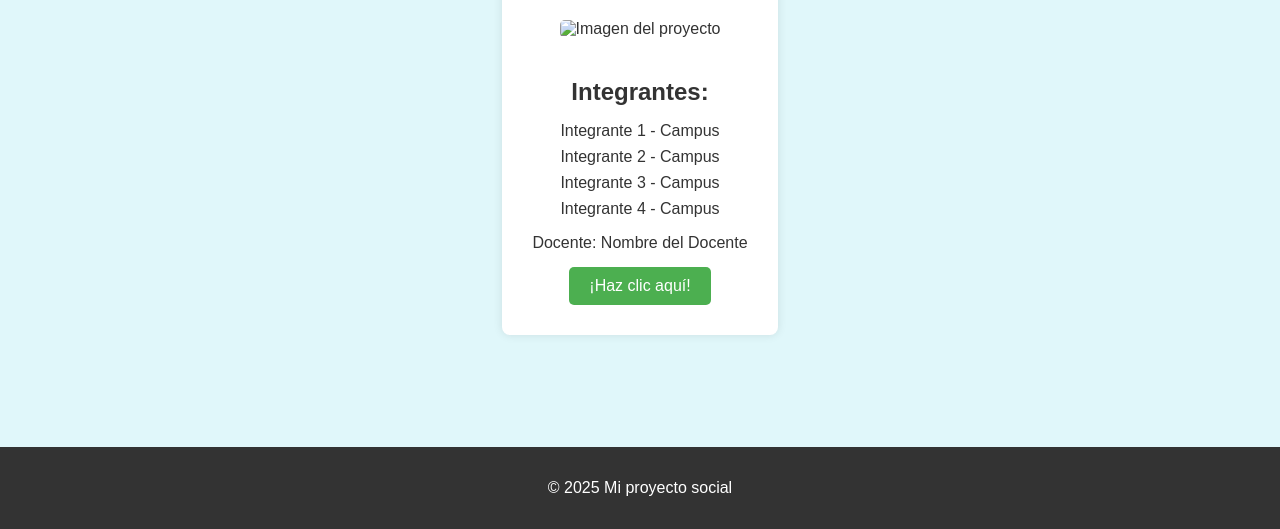
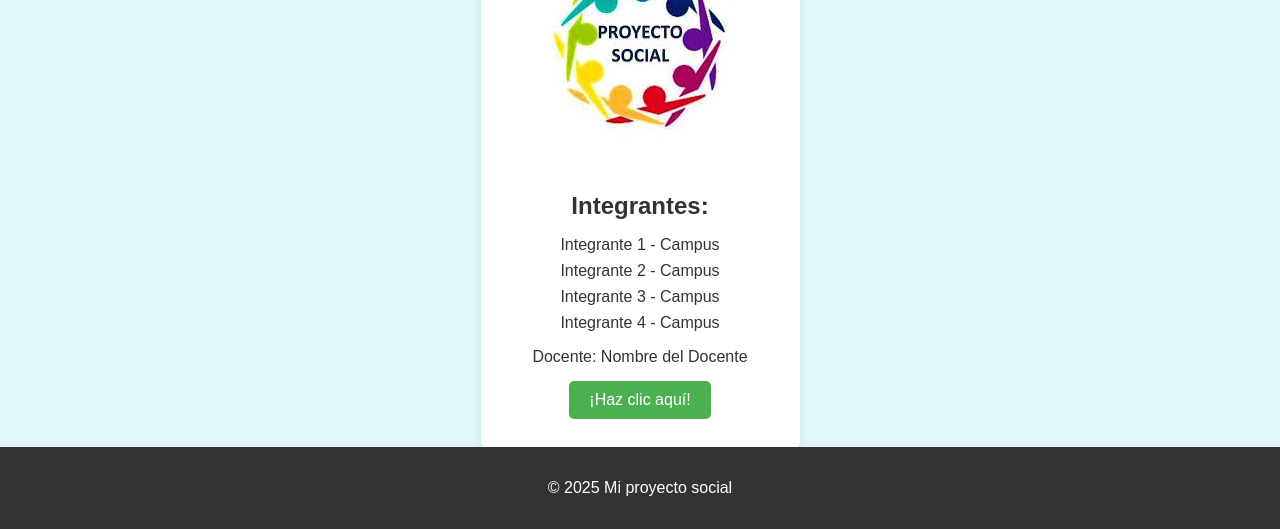
Before and after one commit to Bea1210/prueba_tec2, a plain HTML site: page index.html in a window 1280 px wide. Shown: the part 271-800 px from the top of the page. Drawn offline with Linux system fonts and the light colour scheme.

Commit message:
index.html

```diff
--- a/index.html
+++ b/index.html
@@ -25,7 +25,7 @@
     <main class="portada">
         <section class="bienvenida">
             <h1>Mi proyecto social</h1>
-            <img src="" alt="Imagen del proyecto" class="imagen-portada">
+            <img src="images.jpg" alt="Imagen del proyecto" class="imagen-portada">
             <h2>Integrantes:</h2>
             <ul>
                 <li>Integrante 1 - Campus</li>
```
